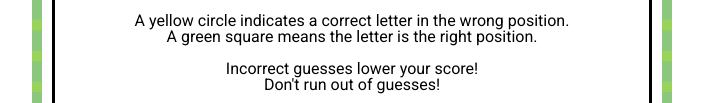
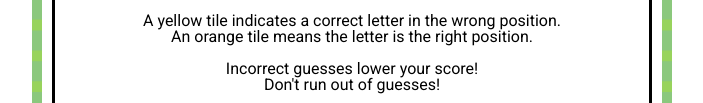
Before and after one commit to adam-rice/Lingo, a website: page index.html in a window 1280 px wide. Shown: the part 295-398 px from the top of the page, without its empty margins (150-853 px from the left). Drawn offline with Linux system fonts and the light colour scheme.

Commit message:
updated instructions

```diff
--- a/index.html
+++ b/index.html
@@ -16,7 +16,7 @@
       <h2> HOW TO PLAY </h2>
       <ul class="instructions">
         <li> Guess as many 5-letter words as you can! </li> <br>
-        <li> A yellow circle indicates a correct letter in the wrong position. <br> A green square means the letter is the right position. </li> <br>
+        <li> A yellow tile indicates a correct letter in the wrong position. <br> An orange tile means the letter is the right position. </li> <br>
         <li> Incorrect guesses lower your score! <br> Don't run out of guesses! </li> <br>
       </ul>
       <a href="lib/game.html"><button type=button id="start-button"> START </button></a>
```
